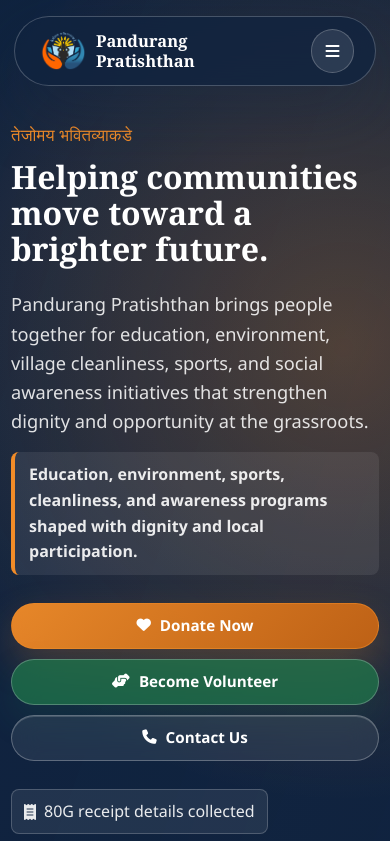
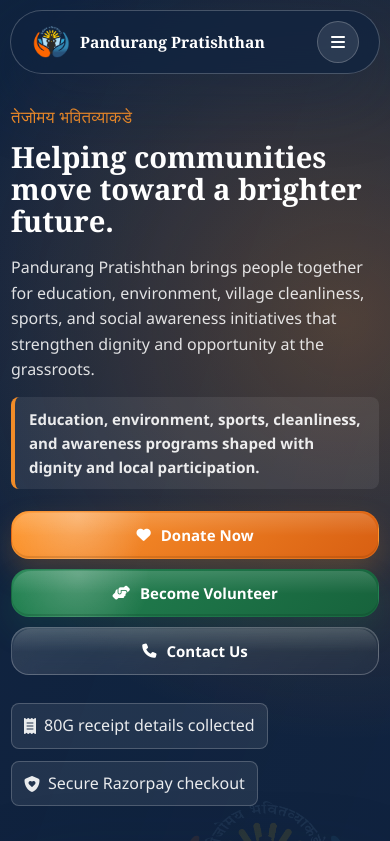
Before and after one commit to ash-krsna/Pandurang-Pratishthan, a website: page index.html in a window 390 px wide. Shown: the top 841 px of the page. Drawn offline with Linux system fonts and the light colour scheme; a web font is replaced by a local one.

Commit message:
Improve mobile layout and buttons

```diff
--- a/style.css
+++ b/style.css
@@ -262,7 +262,7 @@ select {
 .trust-row {
   display: flex;
   flex-wrap: wrap;
-  gap: 10px;
+  gap: 12px;
   margin-top: 28px;
 }
 
@@ -270,18 +270,29 @@ select {
   display: inline-flex;
   align-items: center;
   justify-content: center;
-  gap: 9px;
-  min-height: 46px;
-  padding: 12px 22px;
-  border: 1px solid rgba(255, 255, 255, 0.34);
-  border-radius: 999px;
+  gap: 10px;
+  min-height: 48px;
+  padding: 13px 22px;
+  border: 1px solid transparent;
+  border-radius: 18px;
   cursor: pointer;
-  font-size: 0.95rem;
+  font-size: 0.94rem;
   font-weight: 800;
-  line-height: 1;
+  line-height: 1.1;
   letter-spacing: 0;
-  backdrop-filter: blur(14px);
+  position: relative;
+  overflow: hidden;
   transition: transform 0.2s ease, box-shadow 0.2s ease, background 0.2s ease, border-color 0.2s ease, color 0.2s ease;
+}
+
+.btn::after {
+  content: "";
+  position: absolute;
+  inset: 1px;
+  border-radius: inherit;
+  pointer-events: none;
+  background: linear-gradient(180deg, rgba(255, 255, 255, 0.28), transparent 52%);
+  opacity: 0.55;
 }
 
 .btn:hover {
@@ -290,36 +301,44 @@ select {
 
 .btn-primary {
   color: var(--white);
-  border-color: rgba(242, 140, 40, 0.55);
+  border-color: rgba(242, 140, 40, 0.18);
   background:
-    linear-gradient(135deg, rgba(242, 140, 40, 0.95), rgba(199, 101, 20, 0.94));
-  box-shadow: 0 16px 38px rgba(242, 140, 40, 0.24);
+    radial-gradient(circle at 18% 12%, rgba(255, 255, 255, 0.28), transparent 24%),
+    linear-gradient(135deg, #ff982f, #d85f12);
+  box-shadow: 0 14px 30px rgba(242, 140, 40, 0.22), inset 0 -2px 0 rgba(87, 43, 11, 0.16);
 }
 
 .btn-primary:hover {
   background:
-    linear-gradient(135deg, rgba(250, 160, 64, 1), rgba(199, 101, 20, 1));
+    radial-gradient(circle at 18% 12%, rgba(255, 255, 255, 0.34), transparent 24%),
+    linear-gradient(135deg, #ffa845, #c9570f);
   color: var(--white);
-  box-shadow: 0 20px 46px rgba(242, 140, 40, 0.32);
+  box-shadow: 0 18px 38px rgba(242, 140, 40, 0.3), inset 0 -2px 0 rgba(87, 43, 11, 0.16);
 }
 
 .btn-secondary {
   color: var(--white);
-  border-color: rgba(255, 255, 255, 0.24);
-  background: rgba(31, 122, 76, 0.72);
-  box-shadow: 0 14px 34px rgba(31, 122, 76, 0.18);
+  border-color: rgba(31, 122, 76, 0.2);
+  background:
+    radial-gradient(circle at 18% 12%, rgba(255, 255, 255, 0.22), transparent 24%),
+    linear-gradient(135deg, #238453, #17633c);
+  box-shadow: 0 14px 30px rgba(31, 122, 76, 0.2), inset 0 -2px 0 rgba(8, 48, 28, 0.18);
 }
 
 .btn-secondary:hover {
-  background: rgba(31, 122, 76, 0.9);
-  box-shadow: 0 18px 42px rgba(31, 122, 76, 0.26);
+  background:
+    radial-gradient(circle at 18% 12%, rgba(255, 255, 255, 0.28), transparent 24%),
+    linear-gradient(135deg, #2b955f, #145a35);
+  box-shadow: 0 18px 38px rgba(31, 122, 76, 0.28), inset 0 -2px 0 rgba(8, 48, 28, 0.18);
 }
 
 .btn-ghost {
   color: var(--white);
-  border-color: rgba(255, 255, 255, 0.28);
-  background: rgba(255, 255, 255, 0.08);
-  box-shadow: inset 0 1px 0 rgba(255, 255, 255, 0.16);
+  border-color: rgba(255, 255, 255, 0.24);
+  background:
+    linear-gradient(135deg, rgba(255, 255, 255, 0.12), rgba(255, 255, 255, 0.04));
+  box-shadow: inset 0 1px 0 rgba(255, 255, 255, 0.12);
+  backdrop-filter: blur(12px);
 }
 
 .btn-ghost:hover {
@@ -330,7 +349,9 @@ select {
 .btn-whatsapp {
   color: var(--white);
   border-color: rgba(31, 168, 85, 0.45);
-  background: linear-gradient(135deg, #1fa855, #157a3f);
+  background:
+    radial-gradient(circle at 18% 12%, rgba(255, 255, 255, 0.22), transparent 24%),
+    linear-gradient(135deg, #22b85d, #157a3f);
   box-shadow: 0 14px 34px rgba(31, 168, 85, 0.18);
 }
 
@@ -341,7 +362,7 @@ select {
 .btn.full {
   width: 100%;
   min-height: 48px;
-  border-radius: 14px;
+  border-radius: 16px;
 }
 
 .trust-row span {
@@ -1161,17 +1182,42 @@ blockquote cite {
 }
 
 @media (max-width: 820px) {
+  html {
+    scroll-padding-top: 92px;
+  }
+
+  .site-header {
+    top: 10px;
+    width: min(100% - 20px, var(--max-width));
+  }
+
+  .navbar {
+    min-height: 62px;
+    padding: 0 9px 0 10px;
+  }
+
+  .brand img {
+    width: 40px;
+    height: 40px;
+  }
+
+  .brand strong {
+    font-size: 0.98rem;
+  }
+
   .nav-toggle {
     display: inline-grid;
     place-items: center;
+    width: 42px;
+    height: 42px;
   }
 
   .nav-links {
     position: fixed;
-    inset: 92px 14px auto 14px;
+    inset: 80px 10px auto 10px;
     display: grid;
     gap: 6px;
-    padding: 14px;
+    padding: 10px;
     border: 1px solid rgba(255, 255, 255, 0.16);
     border-radius: 24px;
     background: rgba(16, 35, 63, 0.94);
@@ -1184,9 +1230,10 @@ blockquote cite {
   }
 
   .nav-links a {
-    min-height: 44px;
+    min-height: 46px;
     justify-content: center;
     color: rgba(255, 255, 255, 0.86);
+    font-size: 0.94rem;
   }
 
   .nav-links.open {
@@ -1210,26 +1257,51 @@ blockquote cite {
 }
 
 @media (max-width: 620px) {
+  .container {
+    width: min(var(--max-width), calc(100% - 24px));
+  }
+
   .section {
-    padding: 64px 0;
+    padding: 58px 0;
   }
 
   .brand img {
-    width: 46px;
-    height: 46px;
+    width: 38px;
+    height: 38px;
   }
 
   .brand small {
     display: none;
   }
 
+  .brand {
+    max-width: calc(100% - 54px);
+  }
+
   .hero {
     min-height: auto;
-    padding: 126px 0 96px;
+    padding: 108px 0 72px;
   }
 
   .hero-content h1 {
-    font-size: 2.25rem;
+    font-size: 2rem;
+    line-height: 1.1;
+  }
+
+  .hero-text {
+    margin-top: 18px;
+    font-size: 1rem;
+  }
+
+  .hero-motto {
+    margin-top: 14px;
+    font-size: 0.94rem;
+  }
+
+  .hero-actions {
+    display: grid;
+    gap: 10px;
+    margin-top: 22px;
   }
 
   .hero-actions .btn {
@@ -1243,6 +1315,11 @@ blockquote cite {
 
   .hero-impact-panel {
     border-radius: 16px;
+    padding: 20px;
+  }
+
+  .hero-logo-mark {
+    width: min(220px, 80%);
   }
 
   .floating-card {
@@ -1261,6 +1338,46 @@ blockquote cite {
   .amount-grid,
   .footer-grid {
     grid-template-columns: 1fr;
+  }
+
+  .stats-band {
+    margin-top: -28px;
+  }
+
+  .stat-card,
+  .content-card,
+  .cause-card,
+  .form-card,
+  .payment-box,
+  .team-panel,
+  .trust-panel,
+  .before-after-card,
+  blockquote {
+    border-radius: 18px;
+  }
+
+  .cause-card div,
+  .content-card,
+  .form-card,
+  .payment-box,
+  .team-panel,
+  .trust-panel,
+  .before-after-card,
+  blockquote {
+    padding: 20px;
+  }
+
+  input,
+  textarea,
+  select {
+    min-height: 48px;
+    font-size: 16px;
+  }
+
+  .amount-btn,
+  .payment-tab,
+  .filter-btn {
+    min-height: 46px;
   }
 
   .team-list article,
@@ -1283,7 +1400,7 @@ blockquote cite {
   }
 
   .hero-content h1 {
-    font-size: 2rem;
+    font-size: 1.82rem;
   }
 
   .mission h2,
@@ -1301,7 +1418,7 @@ blockquote cite {
   .content-card,
   .before-after-card,
   blockquote {
-    padding: 20px;
+    padding: 18px;
   }
 
   .nav-links {
```
